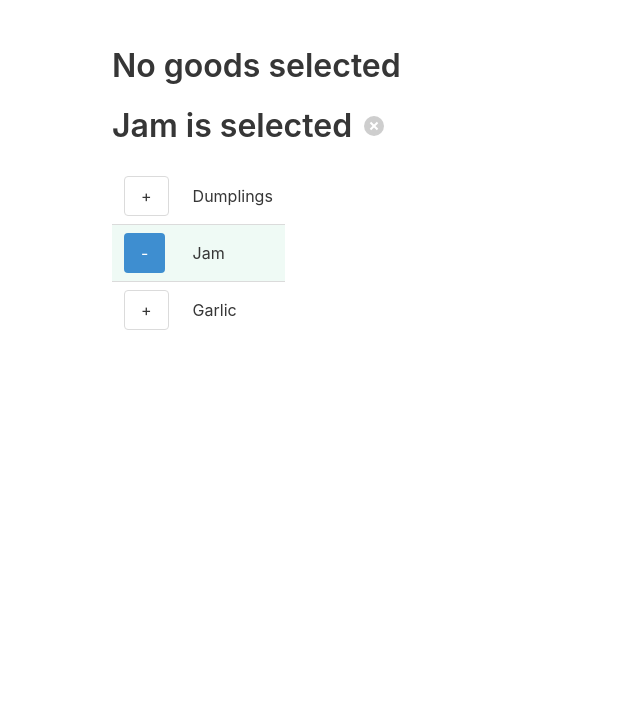
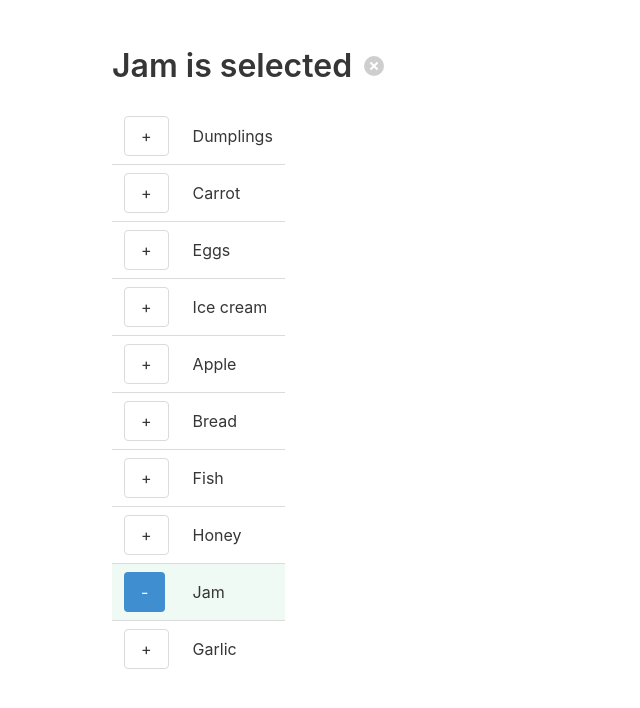
Before and after one commit to mate-academy/react_goods-selector, a React (Create React App) app: page / in a window 1280 px wide. Shown: the top 708 px of the page, without its empty margins (0-640 px from the left). Built offline with nearby package versions, Linux system fonts and the light colour scheme.

Commit message:
Solution

```diff
--- a/src/App.tsx
+++ b/src/App.tsx
@@ -15,71 +15,86 @@ export const goods = [
   'Garlic',
 ];
 
-export const App: React.FC = () => (
+type State = {
+  selectedGoods: string | null,
+};
+
+export class App extends React.Component<{}, State> {
+  state = {
+    selectedGoods: 'Jam',
+  };
+
+  render() {
+    const { selectedGoods } = this.state;
+
+    return (
       <main className="section container">
-    <h1 className="title">No goods selected</h1>
-
+        {selectedGoods
+          ? (
             <h1 className="title is-flex is-align-items-center">
-      Jam is selected
+              {selectedGoods}
+              {' '}
+              is selected
 
               {/* eslint-disable-next-line jsx-a11y/control-has-associated-label */}
               <button
                 data-cy="ClearButton"
                 type="button"
                 className="delete ml-3"
+                onClick={() => {
+                  this.setState({ selectedGoods: '' });
+                }}
               />
             </h1>
+          )
+          : (<h1 className="title">No goods selected</h1>)}
 
         <table className="table">
           <tbody>
-        <tr data-cy="Good">
+            {goods.map(item => (
+              <tr
+                data-cy="Good"
+                key={item}
+                className={
+                  selectedGoods === item
+                    ? ('has-background-success-light')
+                    : ('')
+                }
+              >
                 <td>
                   <button
-              data-cy="AddButton"
+                    data-cy={
+                      selectedGoods === item
+                        ? ('RemoveButton')
+                        : ('AddButton')
+                    }
                     type="button"
-              className="button"
+                    className={
+                      selectedGoods === item
+                        ? ('button is-info')
+                        : ('button')
+                    }
+                    onClick={() => {
+                      this.setState({ selectedGoods: item });
+                      if (selectedGoods === item) {
+                        this.setState({ selectedGoods: '' });
+                      }
+                    }}
                   >
-              +
+                    {selectedGoods === item
+                      ? ('-')
+                      : ('+')}
                   </button>
                 </td>
 
                 <td data-cy="GoodTitle" className="is-vcentered">
-            Dumplings
+                  {item}
                 </td>
               </tr>
-
-        <tr data-cy="Good" className="has-background-success-light">
-          <td>
-            <button
-              data-cy="RemoveButton"
-              type="button"
-              className="button is-info"
-            >
-              -
-            </button>
-          </td>
-
-          <td data-cy="GoodTitle" className="is-vcentered">
-            Jam
-          </td>
-        </tr>
-
-        <tr data-cy="Good">
-          <td>
-            <button
-              data-cy="AddButton"
-              type="button"
-              className="button"
-            >
-              +
-            </button>
-          </td>
-
-          <td data-cy="GoodTitle" className="is-vcentered">
-            Garlic
-          </td>
-        </tr>
+            ))}
           </tbody>
         </table>
       </main>
     );
+  }
+}
```
Lines whose indentation alone changed are shown as unchanged.
